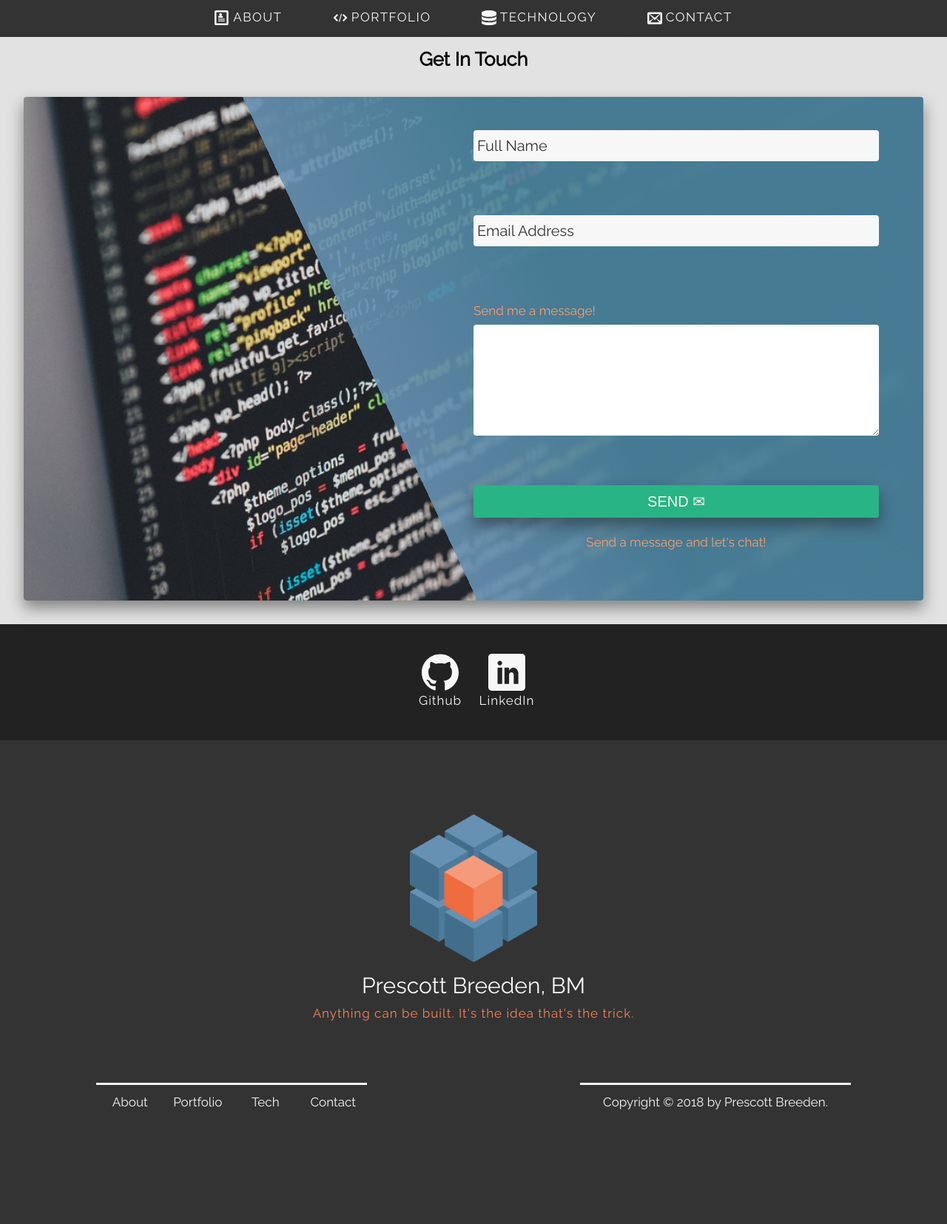
After one commit to prescottbreeden/portfolio_flask, a Flask app: template app/templates/contact.html in a window 1280 px wide. The commit adds this page. Shown: the whole page at 74% size. Run offline with Flask 2, Linux system fonts and the light colour scheme; the template is opened without the code that fills it, so the values that code supplies are empty; some libraries are stand-ins or nearby versions.

Commit message:
functioning contact form validation front and back

```diff
--- a/app/__init__.py
+++ b/app/__init__.py
@@ -2,10 +2,13 @@ from flask import Flask
 from config import Config
 from flask_sqlalchemy import SQLAlchemy
 from flask_migrate import Migrate
+from flask_mail import Mail
+
 
 app = Flask(__name__)
 app.config.from_object(Config)
 db = SQLAlchemy(app)
 migrate = Migrate(app, db)
+mail = Mail(app)
 
 from app import routes, models
--- a/app/routes.py
+++ b/app/routes.py
@@ -1,12 +1,22 @@
 from flask import render_template
+from flask import request
+from flask import redirect
 from app import app
 from app.models import Tech
 import json
+from flask_mail import Message
+from app import mail
+import re
 
 
 @app.route('/')
 def home():
     return render_template('index.html')
+
+
+@app.route('/success')
+def success():
+    return render_template('success.html')
 
 
 @app.route('/tech/<id>')
@@ -16,3 +26,45 @@ def tech(id):
         if t.name == id:
             return json.dumps({'name': t.name, 'blurb': t.blurb})
     return 'query failed'
+
+
+@app.route('/process', methods=['POST'])
+def contact():
+
+    errors = []
+    if len(request.form['name']) < 1:
+        error = 'Name cannot be blank'
+        errors.append(error)
+    if len(request.form['email']) < 1:
+        error = 'Email cannot be blank'
+        errors.append(error)
+    if not re.match(r"[^@]+@[^@]+\.[^@]+", request.form['email']):
+        error = 'Email must be valid'
+        errors.append(error)
+    if len(request.form['message']) < 1:
+        error = 'Message cannot be blank'
+        errors.append(error)
+
+    if(errors):
+        print(errors)
+        return render_template('contact.html', errs=errors)
+    else:
+        # display success message
+        mail.connect()
+        msg = Message("Contact From Website",
+                      sender='cnorris2882@gmail.com',
+                      recipients=["prescott.breeden@gmail.com"])
+        msg.body = request.form['message']
+        msg.html = (
+
+            "<h1>Contact from Website</h1>"
+            f"<h3>Name: {request.form['name']}</h3>"
+            f"<h3>Email: {request.form['email']}</h3>"
+            f"<p>Message: {request.form['message']}</p>"
+
+        )
+
+        with app.app_context():
+            mail.send(msg)
+
+        return redirect('/success')
--- a/app/sass/components/_contact.scss
+++ b/app/sass/components/_contact.scss
@@ -88,118 +88,3 @@ textarea {
 		}
 	}
 }
-
-.form {
-	margin-top: 2rem;
-	width: 50%;
-	display: flex;
-	flex-direction: column;
-	padding-bottom: 4rem;
-	color: $color-white;
-
-	&__group:not(:last-child) {
-		margin-bottom: 2rem;
-	}
-
-	&__input {
-		font-size: 2rem;
-		font-family: inherit;
-		color: $color-black;
-		padding: .5rem;
-		border-radius: 4px;
-		background-color: $color-white;
-		border: none;
-		border-top: 4px solid transparent;
-		border-bottom: 4px solid transparent;
-		width: 100%;
-		display: block;
-		transition: all .3s;
-
-		&::-webkit-input-placeholder {
-			color: $color-black-light;
-		}
-
-		&:focus {
-			outline: none;
-			background-color: rgba($color-white, .9);
-			box-shadow: 0 1rem 2rem rgba($color-black, .1);
-			border-bottom: 4px solid $color-green-dark;
-			transform: scale(1.05);
-		}
-
-		&:focus:invalid {
-			border-bottom: 4px solid $color-red-dark;
-		}
-	}
-	&__label {
-		font-size: 1.2rem;
-		font-weight: 700;
-		margin-left: .5rem;
-		margin-top: .7rem;
-		display: block;
-		transition: all .3s;
-	}
-
-	&__input:placeholder-shown + &__label {
-		opacity: 0;
-		visibility: hidden;
-		transform: translateY(4rem);
-	}
-
-	&__textarea {
-		height: 15rem;
-		width: 100%;
-		font-family: inherit;
-		font-size: 1.5rem;
-		margin-bottom: 2rem;
-		padding: .8rem;
-		border: none;
-		border-radius: 4px;
-		display: block;
-		transition: all .3s;
-
-		&:focus {
-        	outline: none;
-			background-color: rgba($color-white, .9);
-			box-shadow: 0 1rem 2rem rgba($color-black, .1);
-			border-bottom: 5px solid $color-green-dark;
-			transform: scale(1.1);
-		}
-
-		&-label {
-			color: $color-red-light;
-			margin-bottom: .5rem;
-		}
-	}
-
-	&__cta {
-		margin-top: 2rem;
-		color: $color-red-light;
-		text-align: center;
-	}
-
-	&__btn {
-		background-color: $color-green-dark;
-		padding: 1rem 2.5rem;
-		outline: none;
-		border: none;
-		color: $color-white;
-		border-radius: 4px;
-		width: 100%;
-		box-shadow: 0 1rem 2rem rgba($color-black, .5);
-		font-size: 2rem;
-		text-transform: uppercase;
-		transition: all .2s;
-
-		&:hover {
-			background-color: $color-red-light;
-			cursor: pointer;
-		}
-
-		&:active {
-			transform: translateY(2px);
-			box-shadow: none;
-			// box-shadow: 0 1rem 1rem rgba($color-black, .5);
-		}
-	}
-}
--- a/app/sass/components/_form.scss
+++ b/app/sass/components/_form.scss
@@ -0,0 +1,125 @@
+.errors {
+	color: red;
+	display: inline-block;
+
+	&-msg {
+		background-color: rgba($color-grey-light,.5);
+		padding: 1rem;
+	}
+}
+
+.form {
+	margin-top: 2rem;
+	width: 50%;
+	display: flex;
+	flex-direction: column;
+	padding-bottom: 4rem;
+	color: $color-white;
+
+	&__group:not(:last-child) {
+		margin-bottom: 2rem;
+	}
+
+	&__input {
+		font-size: 2rem;
+		font-family: inherit;
+		color: $color-black;
+		padding: .5rem;
+		border-radius: 4px;
+		background-color: $color-white;
+		border: none;
+		border-top: 4px solid transparent;
+		border-bottom: 4px solid transparent;
+		width: 100%;
+		display: block;
+		transition: all .3s;
+
+		&::-webkit-input-placeholder {
+			color: $color-black-light;
+		}
+
+		&:focus {
+			outline: none;
+			background-color: rgba($color-white, .9);
+			box-shadow: 0 1rem 2rem rgba($color-black, .1);
+			border-bottom: 4px solid $color-green-dark;
+			transform: scale(1.05);
+		}
+
+		&:focus:invalid {
+			border-bottom: 4px solid $color-red-dark;
+		}
+	}
+
+	&__label {
+		font-size: 1.2rem;
+		font-weight: 700;
+		margin-left: .5rem;
+		margin-top: .7rem;
+		display: block;
+		transition: all .3s;
+	}
+
+	&__input:placeholder-shown + &__label {
+		opacity: 0;
+		visibility: hidden;
+		transform: translateY(4rem);
+	}
+
+	&__textarea {
+		height: 15rem;
+		width: 100%;
+		font-family: inherit;
+		font-size: 1.5rem;
+		margin-bottom: 2rem;
+		padding: .8rem;
+		border: none;
+		border-radius: 4px;
+		display: block;
+		transition: all .3s;
+
+		&:focus {
+        	outline: none;
+			background-color: rgba($color-white, .9);
+			box-shadow: 0 1rem 2rem rgba($color-black, .1);
+			border-bottom: 5px solid $color-green-dark;
+			transform: scale(1.1);
+		}
+
+		&-label {
+			color: $color-red-light;
+			margin-bottom: .5rem;
+		}
+	}
+
+	&__cta {
+		margin-top: 2rem;
+		color: $color-red-light;
+		text-align: center;
+	}
+
+	&__btn {
+		background-color: $color-green-dark;
+		padding: 1rem 2.5rem;
+		outline: none;
+		border: none;
+		color: $color-white;
+		border-radius: 4px;
+		width: 100%;
+		box-shadow: 0 1rem 2rem rgba($color-black, .5);
+		font-size: 2rem;
+		text-transform: uppercase;
+		transition: all .2s;
+
+		&:hover {
+			background-color: $color-red-light;
+			cursor: pointer;
+		}
+
+		&:active {
+			transform: translateY(2px);
+			box-shadow: none;
+			// box-shadow: 0 1rem 1rem rgba($color-black, .5);
+		}
+	}
+}
--- a/app/sass/layout/_navigation.scss
+++ b/app/sass/layout/_navigation.scss
@@ -1,5 +1,11 @@
 #fold {
 //	padding-top: 4rem;
+}
+
+.error-page .nav {
+	position: fixed;
+	top: 0;
+	left: 0;
 }
 
 .nav {
--- a/app/static/app.js
+++ b/app/static/app.js
@@ -897,10 +897,10 @@ $(document).ready(function() {
 					</div>
 					<div class="form__group">
 					<p class="form__textarea-label">
-						Got an idea for a project?</p>
+						Send me a message!</p>
 
 					<textarea
-						name="project"
+						name="message"
 						maxlength="500"
 						wrap="hard"
 						class="form__textarea"></textarea>
--- a/app/static/styles.css
+++ b/app/static/styles.css
@@ -1278,6 +1278,11 @@ body {
     top: 0;
     transform: rotate(-135deg); }
 
+.error-page .nav {
+  position: fixed;
+  top: 0;
+  left: 0; }
+
 .nav {
   position: absolute;
   bottom: 0;
@@ -1468,6 +1473,13 @@ input:focus {
     .contact__icon:hover {
       fill: #ff9c67;
       cursor: pointer; }
+
+.errors {
+  color: red;
+  display: inline-block; }
+  .errors-msg {
+    background-color: rgba(221, 221, 221, 0.5);
+    padding: 1rem; }
 
 .form {
   margin-top: 2rem;
--- /dev/null
+++ b/app/templates/contact.html
@@ -0,0 +1,191 @@
+<!doctype html>
+<html lang="en">
+	<head>
+		<meta charset="utf-8">
+		<title>Prescott Breeden | Software Devleoper</title>
+		<link href="https://fonts.googleapis.com/css?family=Lato" rel="stylesheet">
+		<link href="https://fonts.googleapis.com/css?family=Raleway:300,400" rel="stylesheet">
+		<link href="https://fonts.googleapis.com/css?family=Vollkorn" rel="stylesheet">
+		<base href="/">
+		<meta name="viewport" content="width=device-width, initial-scale=1">
+		<link rel="icon" type="image/x-icon" href="{{ url_for('static', filename='favicon.ico') }}">
+
+		<link rel="stylesheet" type="text/css" href="{{ url_for('static', filename='styles.css') }}">
+		<script src="http://code.jquery.com/jquery-1.11.1.min.js"></script>
+		<!-- <script src="http://code.jquery.com/mobile/1.4.5/jquery.mobile-1.4.5.min.js"></script> -->
+		<script src="{{ url_for('static', filename='vendor/waypoints/lib/jquery.waypoints.min.js') }}"></script>
+		<script src="{{ url_for('static', filename='app.js') }}"></script>
+	</head>
+	<body>
+		<div class="error-page">
+			<nav class="nav">
+				<div class="nav__list">
+					<div class="nav__item nav__item--home about-nav">
+						<svg class="nav__icon">
+							<use xlink:href="/static/img/icomoon/sprite.svg#icon-profile"></use>
+						</svg>
+						<span>
+							<a class="nav__link">About</a>
+						</span>
+					</div>
+					<div class="nav__item portfolio-nav">
+						<svg class="nav__icon nav__icon--portfolio">
+							<use xlink:href="/static/img/icomoon/sprite.svg#icon-embed2"></use>
+						</svg>
+						<span>
+							<a class="nav__link">Portfolio</a>
+						</span>
+					</div>
+					<div class="nav__item tech-nav">
+						<svg class="nav__icon navigation__icon--about">
+							<use xlink:href="/static/img/icomoon/sprite.svg#icon-database"></use>
+						</svg>
+						<span>
+							<a class="nav__link">Technology</a>
+						</span>
+					</div>
+					<div class="nav__item contact-nav">
+						<svg class="nav__icon navigation__icon--contact">
+							<use xlink:href="/static/img/icomoon/sprite.svg#icon-envelop"></use>
+						</svg>
+						<span>
+							<a class="nav__link">Contact</a>
+						</span>
+					</div>
+				</div>
+			</nav>
+		</div>
+
+		<div id="fold">
+			<section class="contact">
+				<h2 class="contact__header">Get In Touch</h2>
+				<div class="contact__container">
+					<div class="contact__form-box">
+						<!-- empty -->
+						<div class="errors">
+							{% if errs %}
+								<h3>Oops!</h3>
+							{% endif %}
+						</div>
+					</div>
+					<form class="form" action="/process" method="POST">
+						<div class="form__group">
+							<input
+								class="form__input"
+								id="name_fieild"
+								type="text"
+								name="name"
+								placeholder="Full Name"
+								autocomplete="name">
+							<label
+								for="name"
+								class="form__label">
+								Full Name
+							</label>
+							<div class="errors">
+								{% if errs %}
+									<p class='errors-msg'>{{errs[0]}}</p>
+								{% endif %}
+							</div>
+						</div>
+						<div class="form__group">
+							<input
+								class="form__input"
+								id="email_field"
+								type="email"
+								name="email"
+								placeholder="Email Address"
+								autocomplete="email">
+							<label
+								for="email"
+								class="form__label">
+								Email Address
+							</label>
+							<div class="errors">
+								{% if errs %}
+									<p class='errors-msg'>{{errs[1]}}</p>
+								{% endif %}
+							</div>
+						</div>
+						<div class="form__group">
+							<p class="form__textarea-label">
+								Send me a message!</p>
+
+							<textarea
+								name="message"
+								maxlength="500"
+								wrap="hard"
+								class="form__textarea"></textarea>
+							<div class="errors">
+								{% if errs %}
+									<p class='errors-msg'>{{errs[2]}}</p>
+								{% endif %}
+							</div>
+						</div>
+						<button class="form__btn">Send &#9993;</button>
+						<p class="form__cta">Send a message and let's chat!</p>
+					</form>
+				</div>
+				<h3 class="contact__info--header">Connect</h3>
+				<ul class="contact__info">
+					<li class="contact__info--item">
+						<a
+							href="https://github.com/prescottbreeden"
+							target="_blank"
+							class="contact__info--link">
+							<svg class="contact__icon">
+								<use
+									xlink:href="/static/img/icomoon/sprite.svg#icon-github">
+								</use>
+							</svg>
+							Github
+						</a>
+						<a
+							href="http://www.linkedin.com/in/prescottbreeden"
+							target="_blank"
+							class="contact__info--link">
+							<svg class="contact__icon">
+								<use
+									xlink:href="/static/img/icomoon/sprite.svg#icon-linkedin">
+								</use>
+							</svg>
+							LinkedIn
+						</a>
+
+					</li>
+				</ul>
+			</section>
+		</div>
+		<footer class="footer">
+		<div class="footer__logo">
+			<img src="/static/img/p_logo5.png" alt="site logo" class="footer__logo-img">
+			<p class="footer__logo--name">Prescott Breeden, BM</p>
+			<p class="footer__logo--brand">
+				Anything can be built. It's the idea that's the trick.
+			</p>
+		</div>
+		<div class="footer__container">
+			<div class="footer__nav">
+			<ul class="footer__nav--list">
+				<li class="footer__nav--item about-nav">
+					<a class="nav__link js--scroll-to-fold">About</a>
+				</li>
+				<li class="footer__nav--item portfolio-nav">
+					<a class="nav__link js--scroll-to-fold">Portfolio</a>
+				</li>
+				<li class="footer__nav--item tech-nav">
+					<a class="nav__link js--scroll-to-fold">Tech</a>
+				</li>
+				<li class="footer__nav--item contact-nav">
+					<a class="nav__link js--scroll-to-fold">Contact</a>
+				</li>
+			</ul>
+			</div>
+			<div class="footer__text contact-nav">
+				<p>Copyright &copy; 2018 by Prescott Breeden.</p>
+			</div>
+
+		</div>
+		</footer>
+	</body>
+</html>
```
Also changed, not shown: app/templates/success.html (added, +10 -0 lines), config.py (+9 -0 lines), test_mail.py (added, +14 -0 lines).
